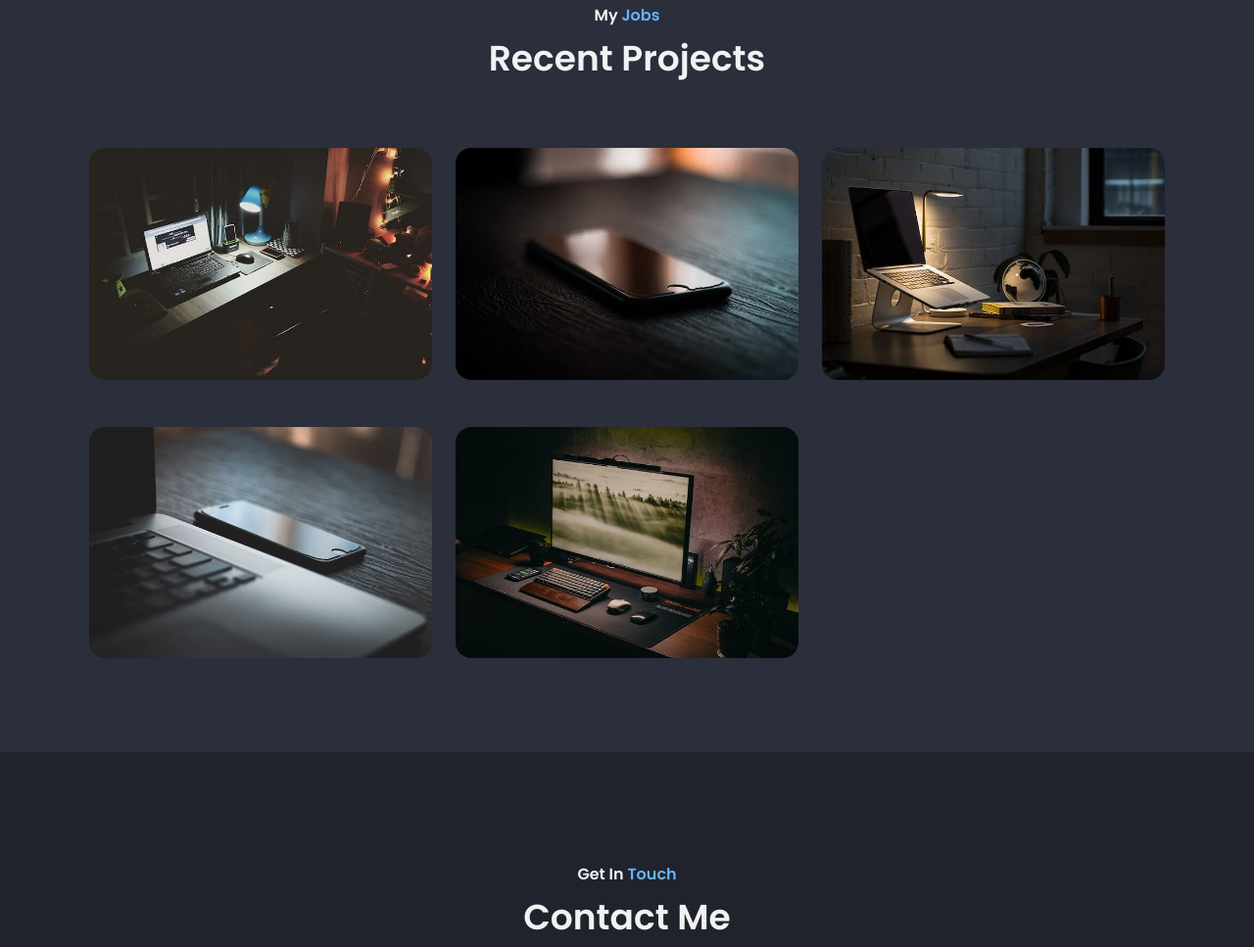
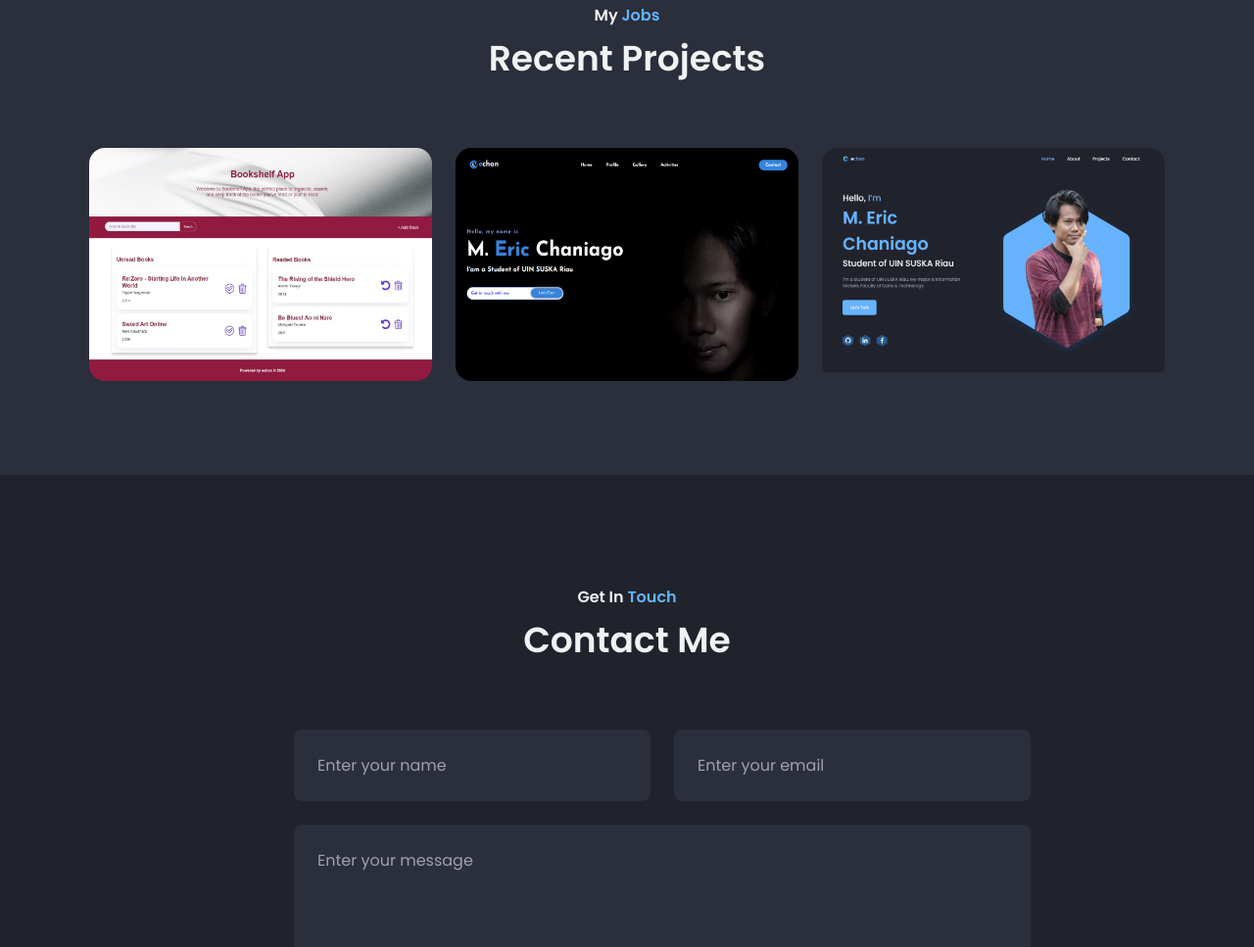
Before and after one commit to echaan/eric-portfolio, a plain HTML site: page index.html in a window 1280 px wide. Shown: the part 2161-3128 px from the top of the page at 98% size. Drawn offline with nearby package versions, Linux system fonts and the light colour scheme.

Commit message:
Add content to projects section

```diff
--- a/index.html
+++ b/index.html
@@ -13,7 +13,7 @@
       <!--=============== CSS ===============-->
       <link rel="stylesheet" href="assets/css/styles.css">
 
-      <title>echan - Web Portofolio</title>
+      <title>echaan - Web Portofolio</title>
    </head>
    <body>
       <!--==================== HEADER ====================-->
@@ -239,74 +239,47 @@
 
             <div class="projects__container container grid">
                <article class="projects__card">
-                  <img src="assets/img/project-img-1.jpg" alt="projects image" class="projects__img">
+                  <img src="assets/img/bookshelf-app.jpeg" alt="projects image" class="projects__img">
 
                   <div class="projects__modal">
                      <span class="projects__subtitle">Web</span>
 
-                     <h3 class="projects__title">Modern website</h3>
+                     <h3 class="projects__title">Bookshelf App</h3>
 
-                     <a href="#" class="projects__button">
-                        View demo <i class="ri-external-link-line"></i>
+                     <a href="https://echaan.github.io/bookshelf-app/" class="projects__button" target="_blank">
+                        View website<i class="ri-external-link-line"></i>
                      </a>
                   </div>
                </article>
 
                <article class="projects__card">
-                  <img src="assets/img/project-img-2.jpg" alt="projects image" class="projects__img">
+                  <img src="assets/img/web-profile.png" alt="projects image" class="projects__img">
 
                   <div class="projects__modal">
                      <span class="projects__subtitle">Web</span>
 
-                     <h3 class="projects__title">Modern website</h3>
+                     <h3 class="projects__title">Web Profile</h3>
 
-                     <a href="#" class="projects__button">
-                        View demo <i class="ri-external-link-line"></i>
+                     <a href="https://echaan.github.io/" class="projects__button" target="_blank">
+                        View website <i class="ri-external-link-line"></i>
                      </a>
                   </div>
                </article>
 
                <article class="projects__card">
-                  <img src="assets/img/project-img-3.jpg" alt="projects image" class="projects__img">
+                  <img src="assets/img/web-protoflio.png" alt="projects image" class="projects__img">
 
                   <div class="projects__modal">
                      <span class="projects__subtitle">Web</span>
 
-                     <h3 class="projects__title">Modern website</h3>
+                     <h3 class="projects__title">Web Portofolio</h3>
 
-                     <a href="#" class="projects__button">
-                        View demo <i class="ri-external-link-line"></i>
+                     <a href="https://echaan.github.io/eric-portfolio/" class="projects__button" target="_blank">
+                        View website <i class="ri-external-link-line"></i>
                      </a>
                   </div>
                </article>
 
-               <article class="projects__card">
-                  <img src="assets/img/project-img-4.jpg" alt="projects image" class="projects__img">
-
-                  <div class="projects__modal">
-                     <span class="projects__subtitle">Web</span>
-
-                     <h3 class="projects__title">Modern website</h3>
-
-                     <a href="#" class="projects__button">
-                        View demo <i class="ri-external-link-line"></i>
-                     </a>
-                  </div>
-               </article>
-
-               <article class="projects__card">
-                  <img src="assets/img/project-img-5.jpg" alt="projects image" class="projects__img">
-
-                  <div class="projects__modal">
-                     <span class="projects__subtitle">Web</span>
-
-                     <h3 class="projects__title">Modern website</h3>
-
-                     <a href="#" class="projects__button">
-                        View demo <i class="ri-external-link-line"></i>
-                     </a>
-                  </div>
-               </article>
             </div>
          </section>
 
@@ -367,7 +340,7 @@
             </div>
 
             <span class="footer__copy">
-               &#169; Copyright echan. All rights reserved
+               &#169; Copyright echaan. All rights reserved
             </span>
          </div>
       </footer>
```
Also changed, not shown: assets/img/bookshelf-app.jpeg (added), assets/img/web-profile.png (added), assets/img/web-protoflio.png (added).
